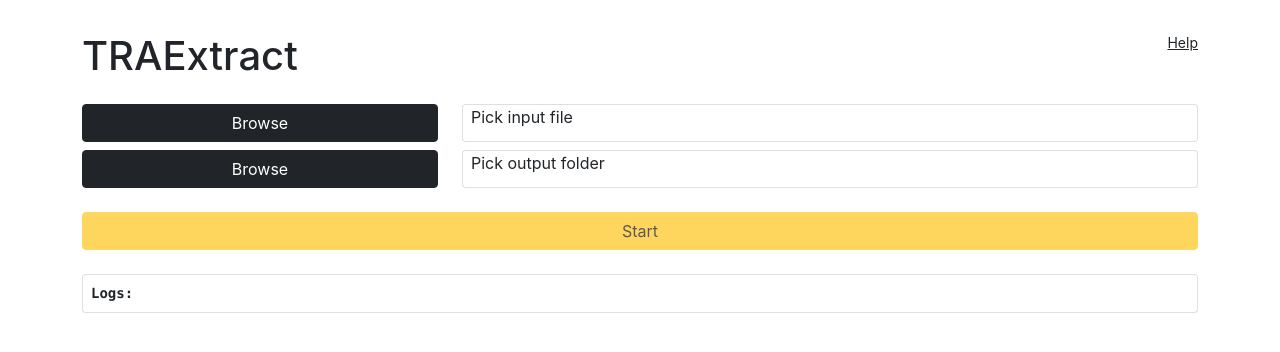
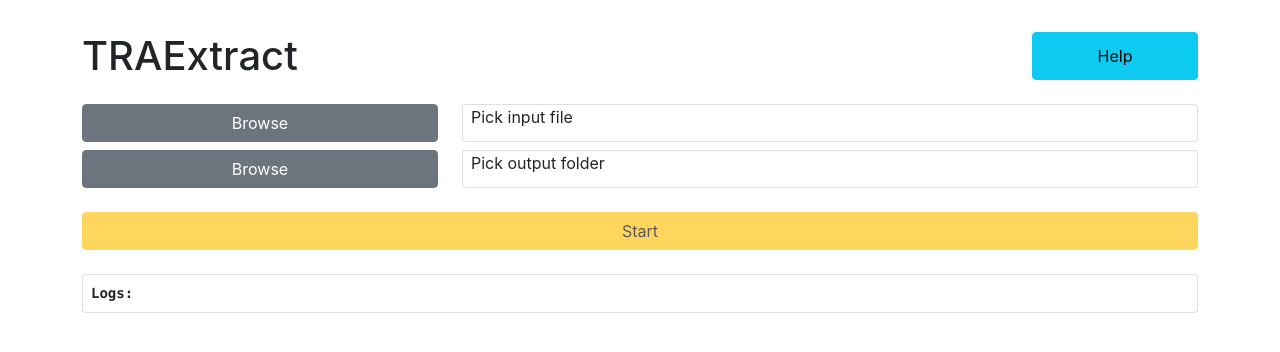
Before and after one commit to ImranR98/TRAExtract, an Electron app: page src/index.html in a window 1280 px wide. Drawn offline with Linux system fonts and the light colour scheme; no server answers.

Commit message:
Auto dark mode

```diff
--- a/src/index.css
+++ b/src/index.css
@@ -17,3 +17,11 @@ a {
 .help {
   text-align: end;
 }
+
+@media (prefers-color-scheme: dark) {
+  html, body, .card {
+    background-color: #202020;
+    color: white;
+    border-color: #444444;
+  }
+}
--- a/src/index.html
+++ b/src/index.html
@@ -13,12 +13,17 @@
 <body>
   <div class="container">
     <div class="row justify-content-between mb-3">
-      <h1 class="col">TRAExtract</h1>
-      <small class="col-1 help"><a id="help" href="#">Help</a></small>
+      <div class="col-sm d-grid">
+        <h1>TRAExtract</h1>
+      </div>
+      <div class="col-sm-2 d-grid">
+        <button type="button" class="btn btn-info mb-2" id="help">Help</button>
+      </div>
     </div>
+
     <div class="row">
       <div class="col-sm d-grid">
-        <button type="button" class="btn btn-dark mb-2" id="inputButton" data-item="">Browse</button>
+        <button type="button" class="btn btn-secondary mb-2" id="inputButton" data-item="">Browse</button>
       </div>
       <div class="col-sm-8 d-grid">
         <div id="inputDiv" class="card px-2 nowrap mb-2">Pick input file</div>
@@ -27,7 +32,7 @@
 
     <div class="row mb-3">
       <div class="col-sm d-grid">
-        <button type="button" class="btn btn-dark mb-2" id="outputButton" data-item="">Browse</button>
+        <button type="button" class="btn btn-secondary mb-2" id="outputButton" data-item="">Browse</button>
       </div>
       <div class="col-sm-8 d-grid">
         <div id="outputDiv" class="card px-2 nowrap mb-2">Pick output folder</div>
```
Also changed, not shown: src/help.html (+11 -2 lines).
